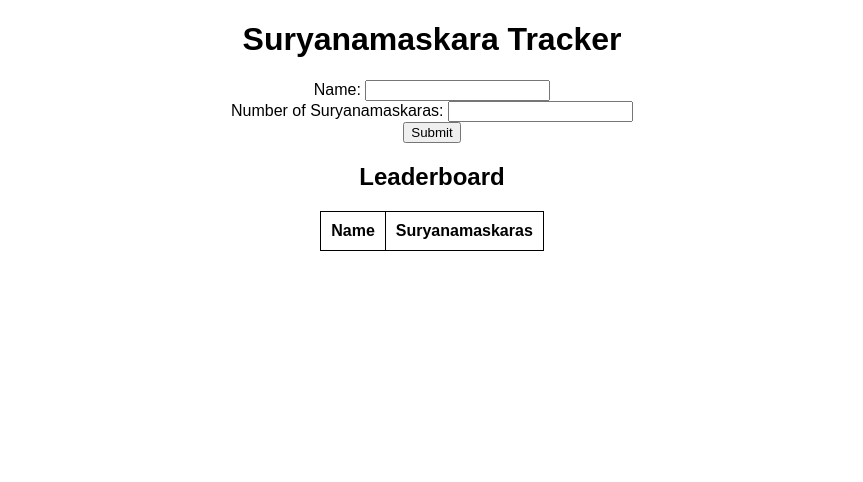
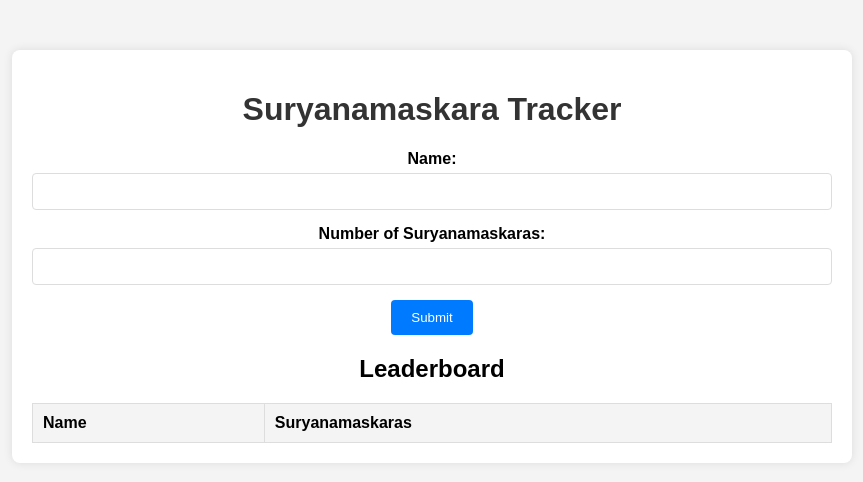
Before and after one commit to mandar1732/suryanamaskara-tracker, a plain HTML site: page index.html in a window 1280 px wide. Shown: the whole page, without its empty margins (208-1071 px from the left). Drawn offline with Linux system fonts and the light colour scheme.

Commit message:
Update styles.css

```diff
--- a/styles.css
+++ b/styles.css
@@ -1,20 +1,75 @@
 body {
-    font-family: Arial, sans-serif;
+    font-family: 'Arial', sans-serif;
+    background-color: #f4f4f4;
     margin: 0;
     padding: 0;
+}
+
+.container {
+    max-width: 800px;
+    margin: 50px auto;
+    padding: 20px;
+    background-color: #ffffff;
+    box-shadow: 0 0 10px rgba(0, 0, 0, 0.1);
+    border-radius: 8px;
     text-align: center;
+}
+
+h1 {
+    color: #333;
 }
 
 form {
     margin-bottom: 20px;
 }
 
+.input-group {
+    margin: 15px 0;
+}
+
+label {
+    display: block;
+    font-weight: bold;
+    margin-bottom: 5px;
+}
+
+input[type="text"], input[type="number"] {
+    width: 100%;
+    padding: 10px;
+    border: 1px solid #ddd;
+    border-radius: 4px;
+    box-sizing: border-box;
+}
+
+button {
+    padding: 10px 20px;
+    color: #fff;
+    background-color: #007BFF;
+    border: none;
+    border-radius: 4px;
+    cursor: pointer;
+}
+
+button:hover {
+    background-color: #0056b3;
+}
+
 table {
-    margin: 0 auto;
+    width: 100%;
     border-collapse: collapse;
+    margin-top: 20px;
 }
 
 th, td {
     padding: 10px;
-    border: 1px solid #000;
+    border: 1px solid #ddd;
+    text-align: left;
 }
+
+th {
+    background-color: #f4f4f4;
+}
+
+tr:nth-child(even) {
+    background-color: #f9f9f9;
+}
```
